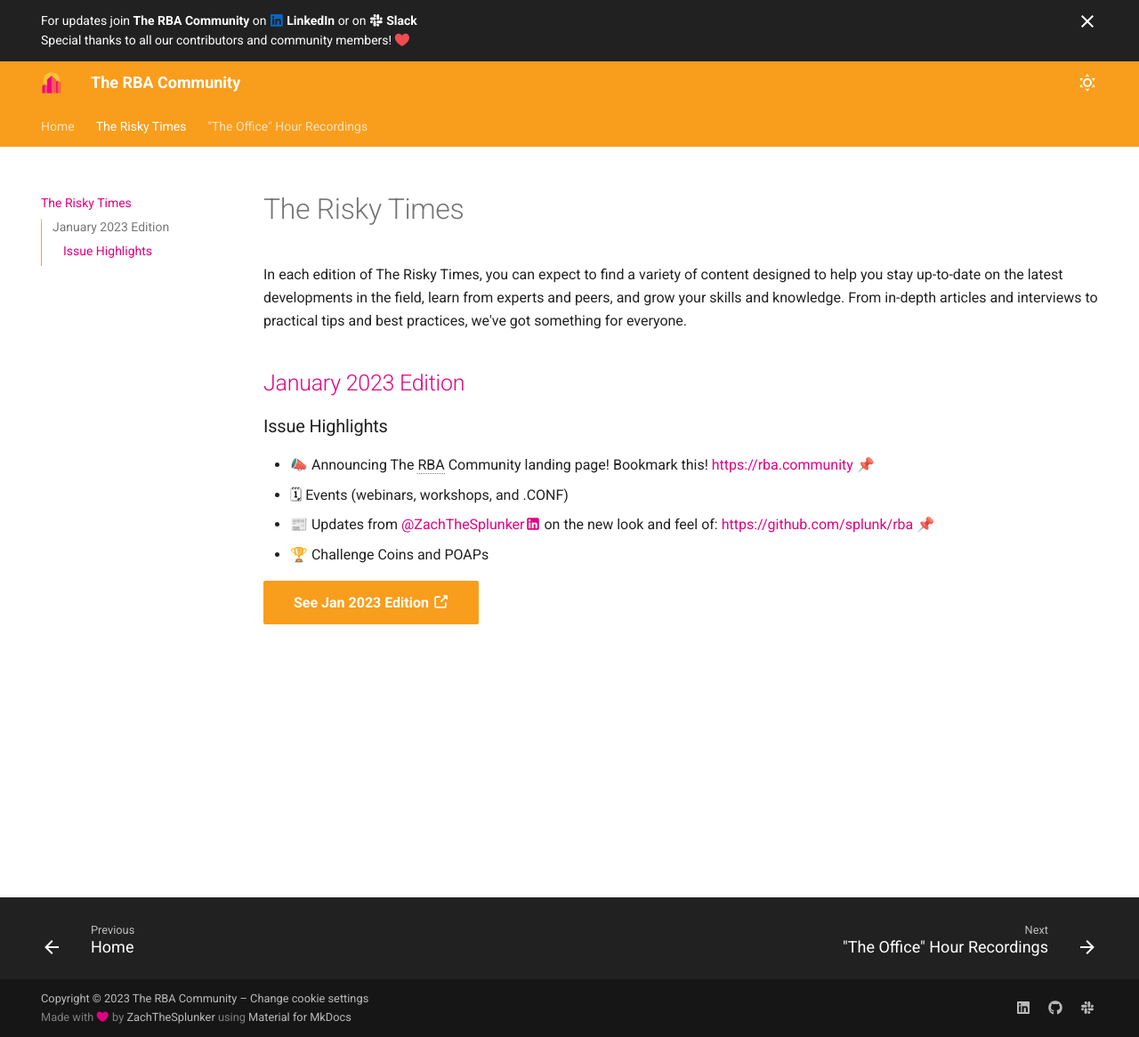
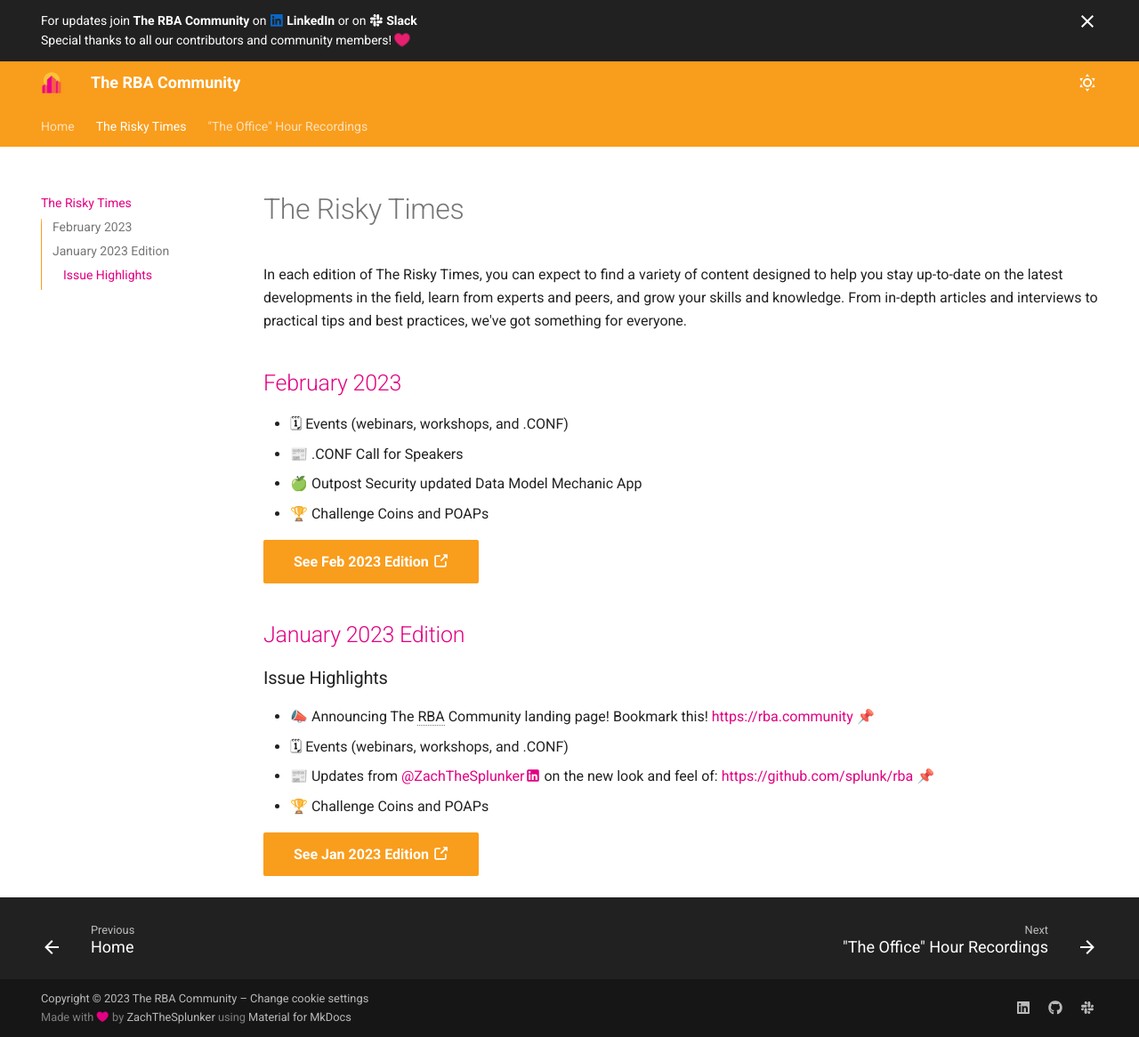
Before and after one commit to rba-community/rba-community, an MkDocs documentation site: the page built from docs/risky-times/index.md, in a window 1280 px wide and 1166 px high. Shown: the whole window at 89% size. Built offline with MkDocs 1.6.1 and Material for MkDocs 9.7.7, drawn with Linux system fonts in a browser that asks for light colours.

Commit message:
added feb edition of the risky times
Signed-off-by: Zachary Christensen <zchristensen@splunk.com>

```diff
--- a/docs/risky-times/index.md
+++ b/docs/risky-times/index.md
@@ -8,6 +8,15 @@
 # The Risky Times
 
 In each edition of The Risky Times, you can expect to find a variety of content designed to help you stay up-to-date on the latest developments in the field, learn from experts and peers, and grow your skills and knowledge. From in-depth articles and interviews to practical tips and best practices, we've got something for everyone.
+
+## [February 2023][feb-2023]
+
+- 🗓 Events (webinars, workshops, and .CONF)
+- 📰 .CONF Call for Speakers
+- 🍏 Outpost Security updated Data Model Mechanic App
+- 🏆 Challenge Coins and POAPs
+
+[See Feb 2023 Edition :octicons-link-external-16:][feb-2023]{ .md-button .md-button--primary target="_blank" rel="external nofollow" }
 
 ## [January 2023 Edition][jan-2023]
 
@@ -20,4 +29,5 @@
 
 [See Jan 2023 Edition :octicons-link-external-16:][jan-2023]{ .md-button .md-button--primary target="_blank" }
 
-[jan-2023]: /assets/risky-times/rba_community_newsletter_jan_23.pdf
+[jan-2023]: https://drive.google.com/file/d/1-i93WmemJnAb7gFpiUPbE1LPU1K7doAN/view
+[feb-2023]: https://drive.google.com/file/d/1Bfl8nFudORaEtTQcVx6S1sGueQ7nMPO5/view
```
Also changed, not shown: 4 other files.
